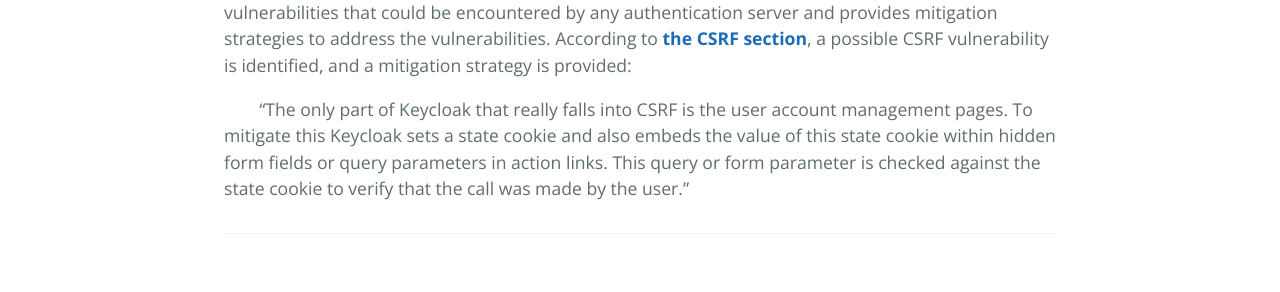
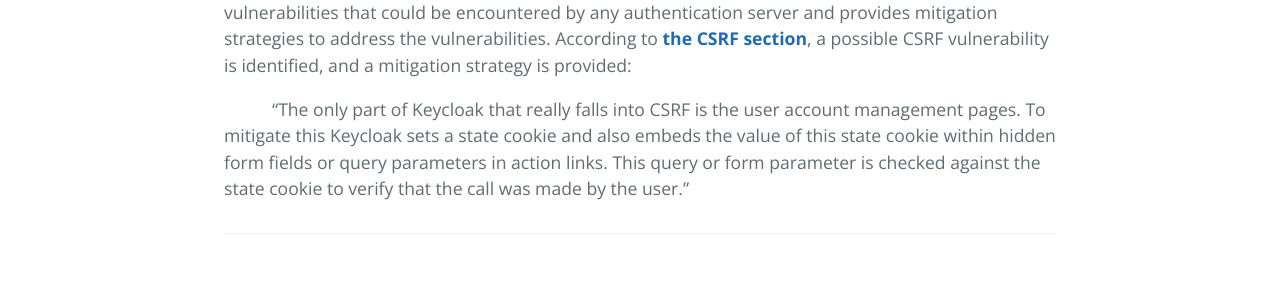
Before and after one commit to DanielLucier/CYBER8420-SemesterProject, a Jekyll site: the page built from misc/pages/ThreatModels.md, in a window 1280 px wide. Shown: the part 1439-1731 px from the top of the page. Built offline with Jekyll 4.4.1, drawn with Linux system fonts in a browser that asks for light colours.

Commit message:
Update ThreatModels.md

```diff
--- a/misc/pages/ThreatModels.md
+++ b/misc/pages/ThreatModels.md
@@ -23,4 +23,4 @@ Summary of Security Related Issues Identified in Keycloak's Software Design
 
 &emsp;<a href="http://www.keycloak.org/docs/3.3/server_admin/topics/threat.html"><strong>Section 3.19, Threat Model Mitigation,</strong></a> of Keycloak's documentation discusses possible security vulnerabilities that could be encountered by any authentication server and provides mitigation strategies to address the vulnerabilities. According to <a href = "http://www.keycloak.org/docs/3.3/server_admin/topics/threat/csrf.html"><strong>the CSRF section</strong></a>, a possible CSRF vulnerability is identified, and a mitigation strategy is provided:
 
-&emsp;&emsp;"The only part of Keycloak that really falls into CSRF is the user account management pages. To mitigate this Keycloak sets a state cookie and also embeds the value of this state cookie within hidden form fields or query parameters in action links. This query or form parameter is checked against the state cookie to verify that the call was made by the user."
+<span style="margin-left:.5in">"The only part of Keycloak that really falls into CSRF is the user account management pages. To mitigate this Keycloak sets a state cookie and also embeds the value of this state cookie within hidden form fields or query parameters in action links. This query or form parameter is checked against the state cookie to verify that the call was made by the user."</span>
```
